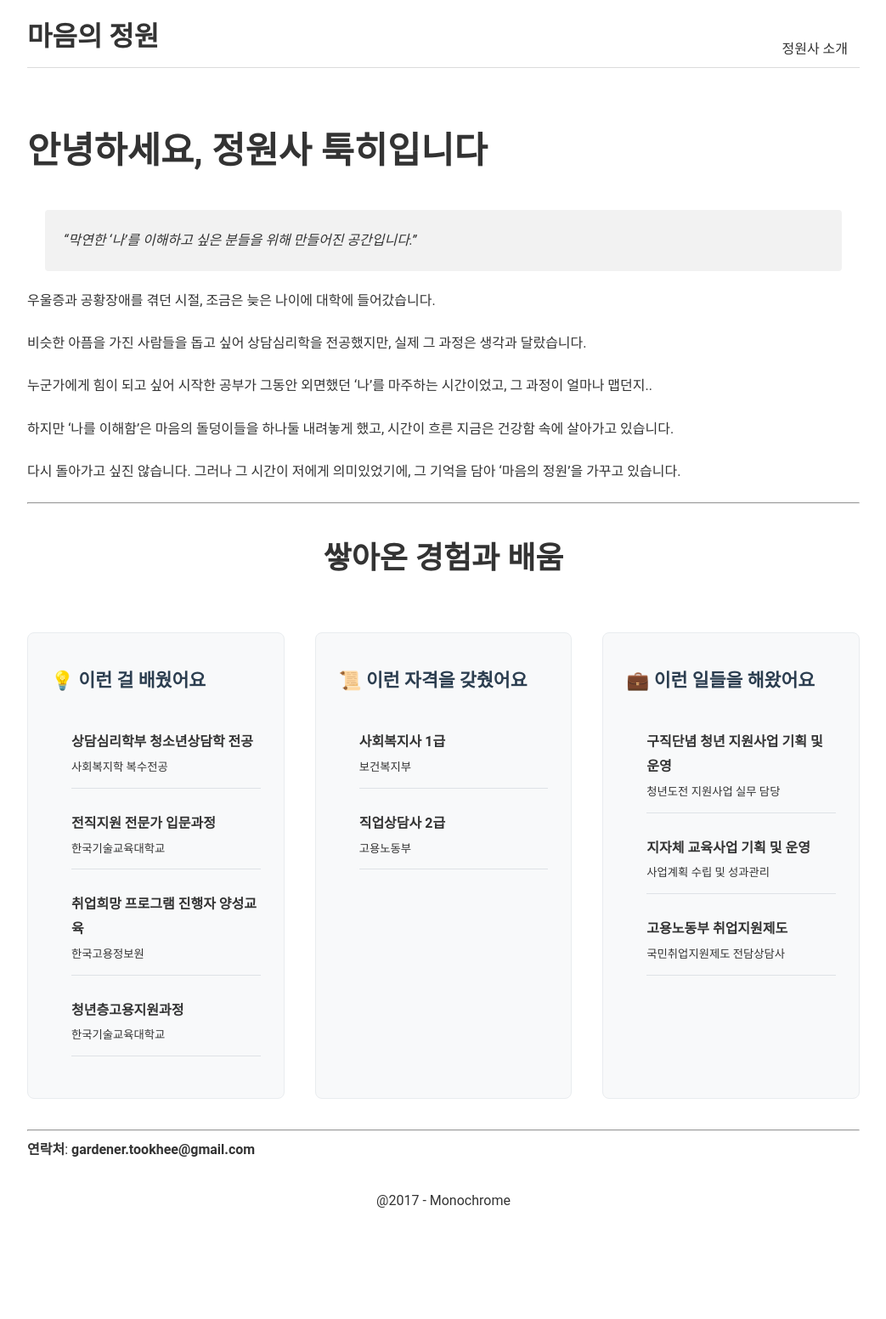
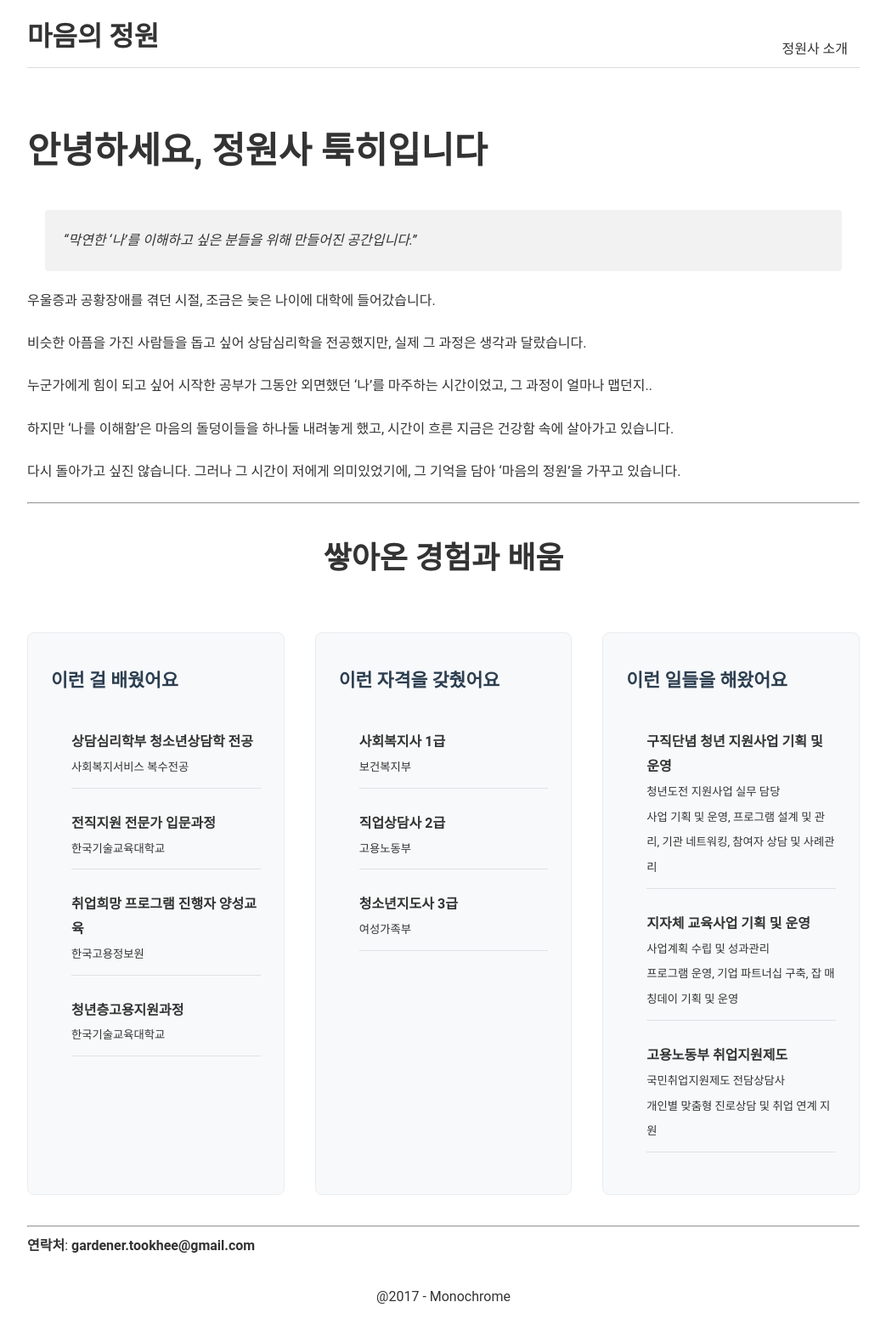
Before and after one commit to took-hee/myblog, a Jekyll site: the page built from about.md, in a window 1280 px wide. Shown: the whole page at 85% size, without its empty margins (118-1161 px from the left). Built offline with Jekyll 4.4.1, drawn with Linux system fonts in a browser that asks for light colours; before the commit the page ends 1439 px from its top, so only the background shows below that.

Commit message:
소개 페이지 수정2

```diff
--- a/about.md
+++ b/about.md
@@ -72,33 +72,67 @@ description: 정원사 툭히와 마음의 정원 소개
 <div class="grid grid-3">
   <div class="card">
     <div class="card-content">
-      <h3 class="card-title">💡 이런 걸 배웠어요</h3>
+      <h3 class="card-title">이런 걸 배웠어요</h3>
       <ul>
-        <li><strong>상담심리학부 청소년상담학 전공</strong><br><small>사회복지학 복수전공</small></li>
-        <li><strong>전직지원 전문가 입문과정</strong><br><small>한국기술교육대학교</small></li>
-        <li><strong>취업희망 프로그램 진행자 양성교육</strong><br><small>한국고용정보원</small></li>
-        <li><strong>청년층고용지원과정</strong><br><small>한국기술교육대학교</small></li>
+        <li>
+          <strong>상담심리학부 청소년상담학 전공</strong><br>
+          <small>사회복지서비스 복수전공</small>
+        </li>
+        <li>
+          <strong>전직지원 전문가 입문과정</strong><br>
+          <small>한국기술교육대학교</small>
+        </li>
+        <li>
+          <strong>취업희망 프로그램 진행자 양성교육</strong><br>
+          <small>한국고용정보원</small>
+        </li>
+        <li>
+          <strong>청년층고용지원과정</strong><br>
+          <small>한국기술교육대학교</small>
+        </li>
       </ul>
     </div>
   </div>
 
   <div class="card">
     <div class="card-content">
-      <h3 class="card-title">📜 이런 자격을 갖췄어요</h3>
+      <h3 class="card-title">이런 자격을 갖췄어요</h3>
       <ul>
-        <li><strong>사회복지사 1급</strong><br><small>보건복지부</small></li>
-        <li><strong>직업상담사 2급</strong><br><small>고용노동부</small></li>
+        <li>
+          <strong>사회복지사 1급</strong><br>
+          <small>보건복지부</small>
+        </li>
+        <li>
+          <strong>직업상담사 2급</strong><br>
+          <small>고용노동부</small>
+        </li>
+        <li>
+          <strong>청소년지도사 3급</strong><br>
+          <small>여성가족부</small>
+        </li>
       </ul>
     </div>
   </div>
 
   <div class="card">
     <div class="card-content">
-      <h3 class="card-title">💼 이런 일들을 해왔어요</h3>
+      <h3 class="card-title">이런 일들을 해왔어요</h3>
       <ul>
-        <li><strong>구직단념 청년 지원사업 기획 및 운영</strong><br><small>청년도전 지원사업 실무 담당</small></li>
-        <li><strong>지자체 교육사업 기획 및 운영</strong><br><small>사업계획 수립 및 성과관리</small></li>
-        <li><strong>고용노동부 취업지원제도</strong><br><small>국민취업지원제도 전담상담사</small></li>
+        <li>
+          <strong>구직단념 청년 지원사업 기획 및 운영</strong><br>
+          <small>청년도전 지원사업 실무 담당</small><br>
+          <small>사업 기획 및 운영, 프로그램 설계 및 관리, 기관 네트워킹, 참여자 상담 및 사례관리</small>
+        </li>
+        <li>
+          <strong>지자체 교육사업 기획 및 운영</strong><br>
+          <small>사업계획 수립 및 성과관리</small><br>
+          <small>프로그램 운영, 기업 파트너십 구축, 잡 매칭데이 기획 및 운영</small>
+        </li>
+        <li>
+          <strong>고용노동부 취업지원제도</strong><br>
+          <small>국민취업지원제도 전담상담사</small><br>
+          <small>개인별 맞춤형 진로상담 및 취업 연계 지원</small>
+        </li>
       </ul>
     </div>
   </div>
```
